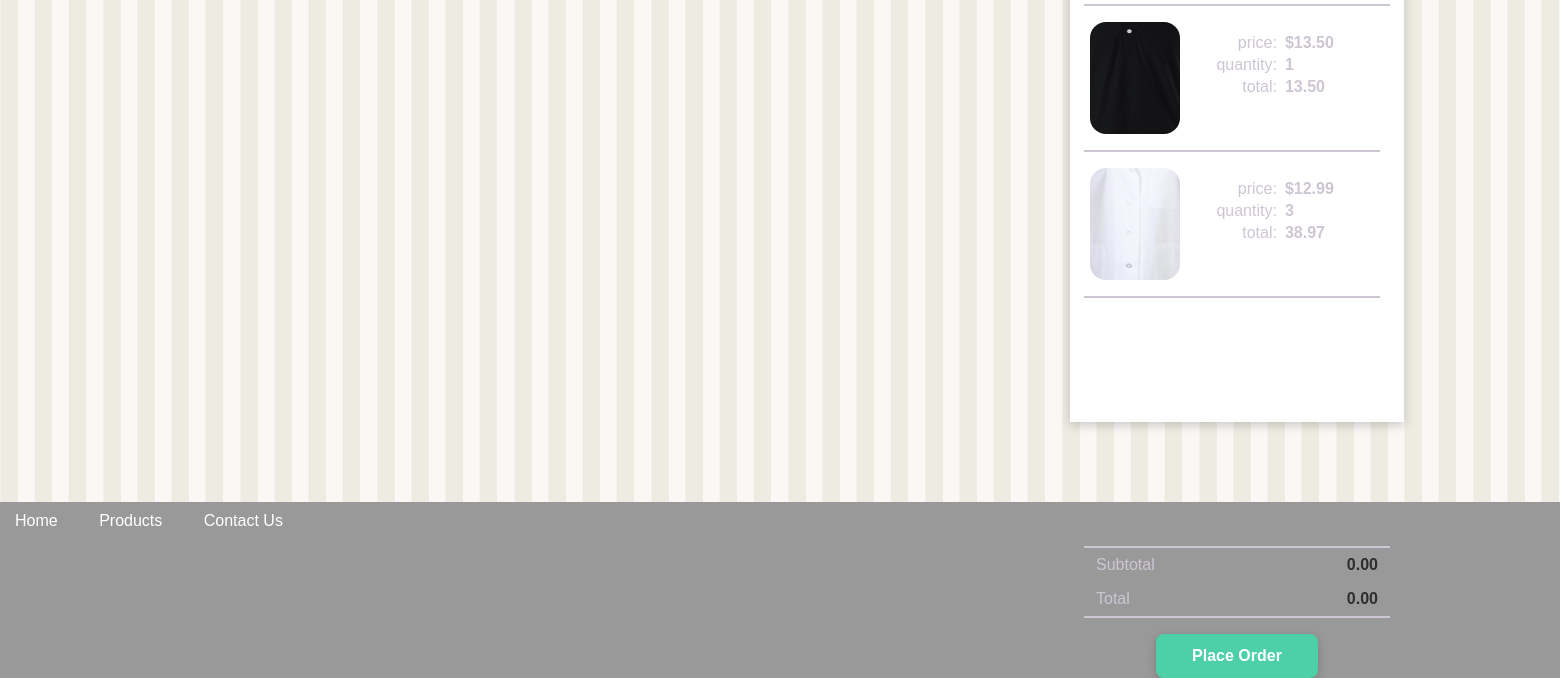
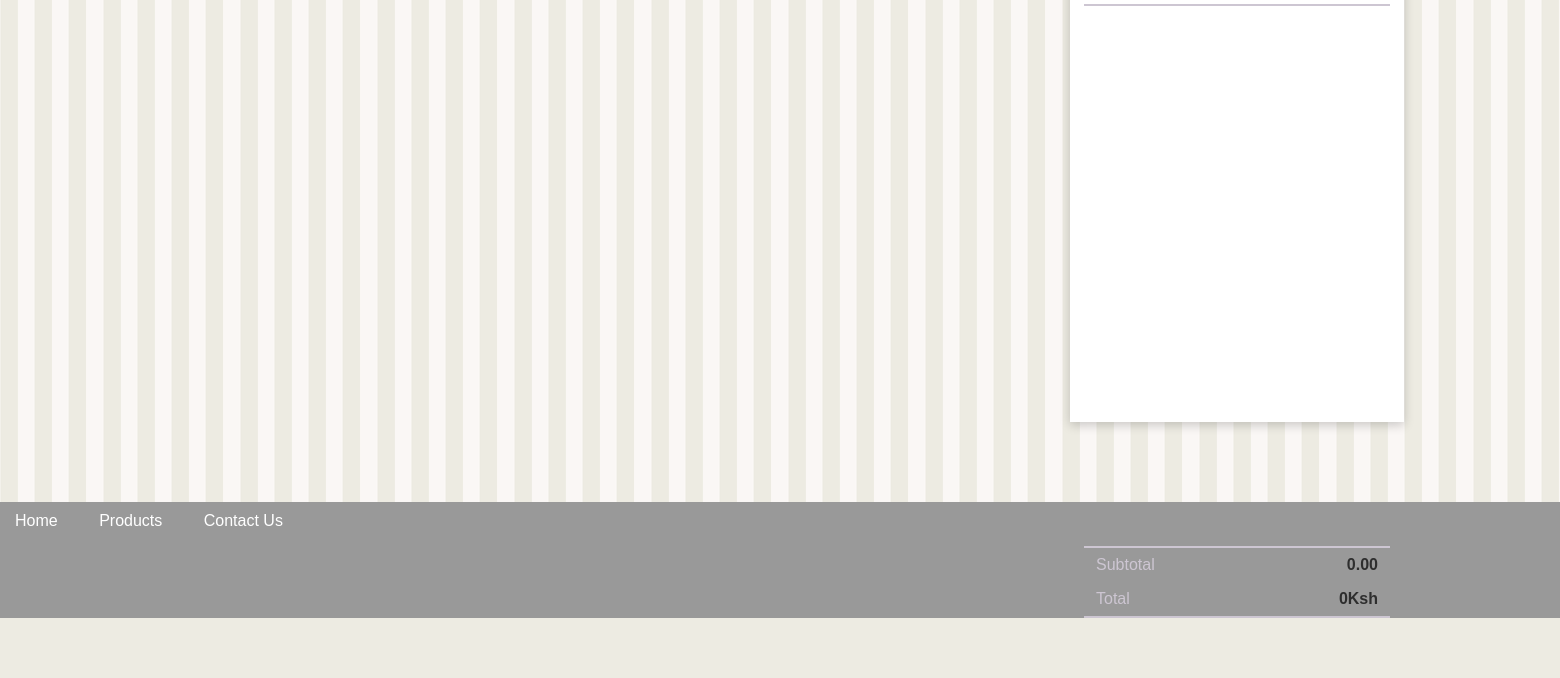
Before and after one commit to apexDev37/tu-ecommerce, a Django app: page /products/ in a window 1560 px wide. Shown: the part 474-1152 px from the top of the page. After the commit the page ends 1092 px from the top, so only its background shows below. Run offline with Django 4.2, Linux system fonts and the light colour scheme; data that the repository does not hold is empty; some libraries are stand-ins or nearby versions.

Commit message:
Added Cart Functionality

```diff
--- a/product/static/product/style.css
+++ b/product/static/product/style.css
@@ -289,11 +289,25 @@
       box-shadow: rgb(0 0 0 / 20%) 0px 3px 10px;
     }
 
+    .place-order-btn {
+      width: 162px;
+      height: 44px;
+      font-size: 16px;
+      font-weight: 600;
+      color: #FFFFFF;
+      background-color: #4DCFA8;
+      padding: 12px 32px;
+      border-radius: 8px;
+      border-style: none;
+      cursor: pointer;
+      box-shadow: rgb(0 0 0 / 20%) 0 3px 10px;
+    }
+
     .product-thumbnail {
       width: 90px;
       height: 112px;
       border-radius: 16px;
-      object-fit: none;
+      object-fit: scale-down;
       object-position: center;
       margin-right: 32px;
       /* background-size: center; */
--- a/product/templates/product/index.html
+++ b/product/templates/product/index.html
@@ -45,23 +45,30 @@
                             <!-- Product item order btn -->
                             <button
                                 v-if="productItem.quantity === 0"
-
+                                @click="incrementProductItemQuantity(productItem)"
                             >Order</button>
                             <div class="cart-quantity-button" v-else>
                                 <button
                                     class="quantity-btn"
                                     id="decrement-btn"
+                                    @click="decrementProductItemQuantity(productItem)"
                                 >-</button>
                                 <input
                                     type="text"
                                     name="item-quantity"
                                     id="bar"
-                                    value="1"
+                                    :value="productItem.quantity"
                                     min="1"
                                     max="5"
                                     disabled
                                 >
-                                <button class="quantity-btn" id="increment-btn">+</button>
+                                <button
+                                    class="quantity-btn"
+                                    id="increment-btn"
+                                    @click="incrementProductItemQuantity(productItem)"
+                                    :disabled="productItem.quantity === 5"
+                                    :style="productItem.quantity === 5? disabledBtnStyle : '' "
+                                >+</button>
                             </div>
 
                         </div>
@@ -76,38 +83,29 @@
                             <img class="cart-icon" src="{% static 'product/icons/cart-logo.svg' %}" alt="Cart Logo">
                             <p>Your Cart</p>
                         </div>
+
+                        <!-- Cart Items -->
                         <div class="cart-items">
-                            <div class="cart-item">
+                            <div class="cart-item"
+                                v-for="cartItem in customerCart"
+                                :key="cartItem.id">
+
                                 <div class="content-columns">
-                                    <img class="product-thumbnail" src="{% static 'product/images/polo-collar.png' %}" alt="">
+                                    <img class="product-thumbnail" :src="getImagePath(cartItem)" :alt="cartItem.title">
                                     <div class="content-titles">
                                         <p>price:</p>
                                         <p>quantity:</p>
                                         <p>total:</p>
                                     </div>
                                     <div class="content-values">
-                                        <p>$13.50</p>
-                                        <p>1</p>
-                                        <p>13.50</p>
-                                    </div>
-                                </div>
-                            </div>
-                            <div class="cart-item">
-                                <div class="content-columns">
-                                    <img class="product-thumbnail" src="{% static 'product/images/lab-coat.png' %}" alt="">
-                                    <div class="content-titles">
-                                        <p>price:</p>
-                                        <p>quantity:</p>
-                                        <p>total:</p>
-                                    </div>
-                                    <div class="content-values">
-                                        <p>$12.99</p>
-                                        <p>3</p>
-                                        <p>38.97</p>
+                                        <p>[[ cartItem.price ]]</p>
+                                        <p>[[ cartItem.quantity ]]</p>
+                                        <p>[[ (cartItem.price * cartItem.quantity).toFixed(2) ]]</p>
                                     </div>
                                 </div>
                             </div>
                         </div>
+
                         <div class="cart-footer">
                             <div class="content subtotal">
                                 <p class="key">Subtotal</p>
@@ -115,9 +113,12 @@
                             </div>
                             <div class="content total">
                                 <p class="key">Total</p>
-                                <p class="value">0.00</p>
+                                <p class="value">[[ cartTotalPrice ]]Ksh</p>
                             </div>
-                            <button>Place Order</button>
+                            <button
+                                class="place-order-btn"
+                                v-if="showPlaceOrderBtn"
+                            >Place Order</button>
                         </div>
                     </div>
                 </aside>
@@ -138,10 +139,29 @@
                 el: '#vue-app',
                 delimiters: ['[[', ']]'],
                 data: {
+                    disabledBtnStyle: {
+                        backgroundColor: 'rgb(39, 34, 53, 0.75)',
+                        border: 'rgb(39, 34, 53, 0.75)'
+                    },
                     products: [],
                 },
                 computed: {
-
+                    customerCart: function () {
+                        const addedToCart = this.products.filter(productItem => productItem.quantity >= 1)
+                        sessionStorage.cartItems = JSON.stringify(addedToCart)
+                        return addedToCart
+                    },
+                    cartTotalPrice: function () {
+                        return (this.customerCart.length >= 1)
+                            ? this.customerCart
+                                .map(cartItem => (cartItem.price * cartItem.quantity))
+                                .reduce((prev, next) => prev + next)
+                                .toFixed(2)
+                            : 0
+                    },
+                    showPlaceOrderBtn: function () {
+                        return this.customerCart.length >= 1
+                    },
                 },
                 methods: {
                     getProducts: async () => {
@@ -163,7 +183,21 @@
                         return (productItem.is_available)
                             ? 'available'
                             : 'unavailable'
-                    }
+                    },
+                    incrementProductItemQuantity: function (productUdated) {
+                        this.products = this.products.map(productItem =>
+                            (productItem.id === productUdated.id)
+                                ? {...productItem, quantity: productUdated.quantity + 1}
+                                : productItem
+                        )
+                    },
+                    decrementProductItemQuantity: function (productUdated) {
+                        this.products = this.products.map(productItem =>
+                            (productItem.id === productUdated.id)
+                                ? {...productItem, quantity: productUdated.quantity - 1}
+                                : productItem
+                        )
+                    },
                 },
                 async created() {
                     const products = await this.getProducts()
```
